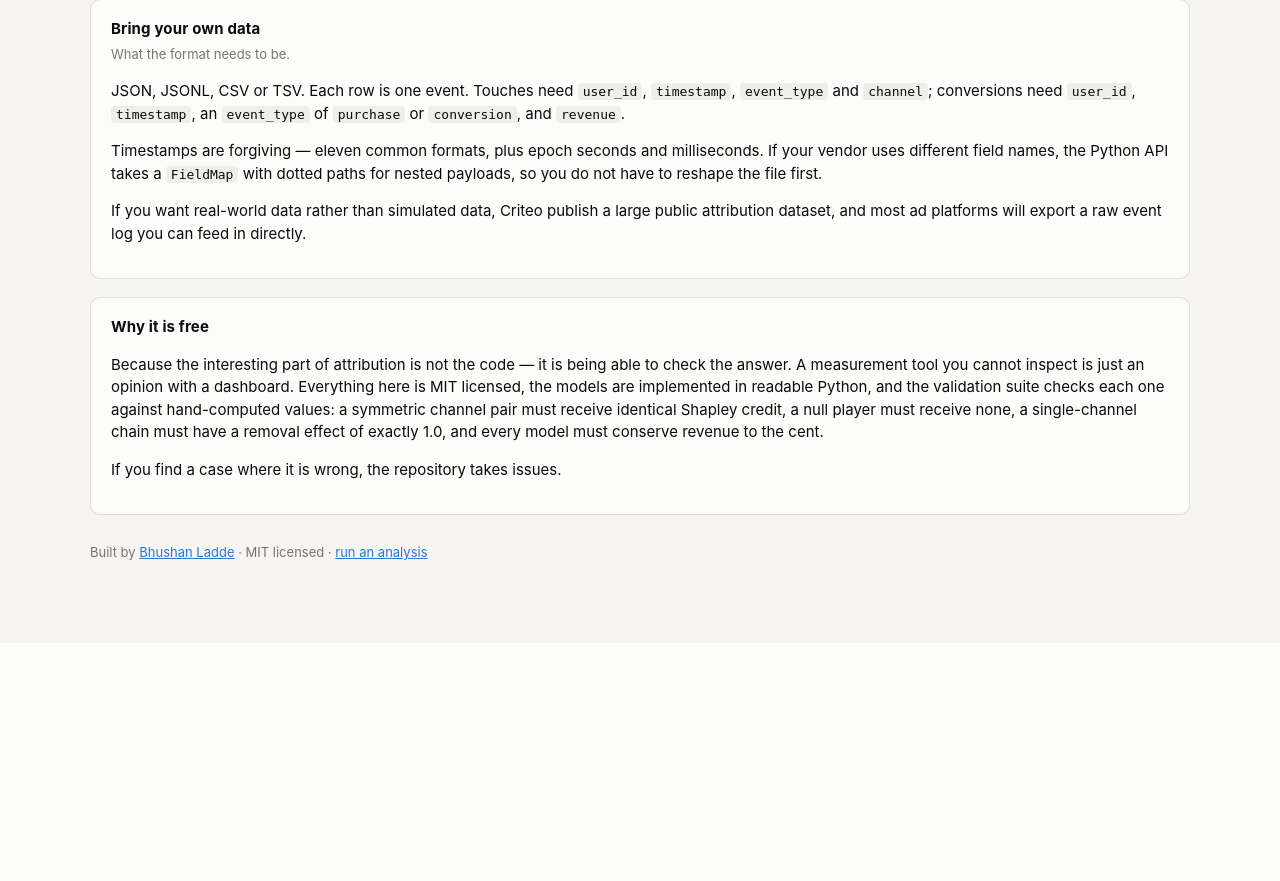
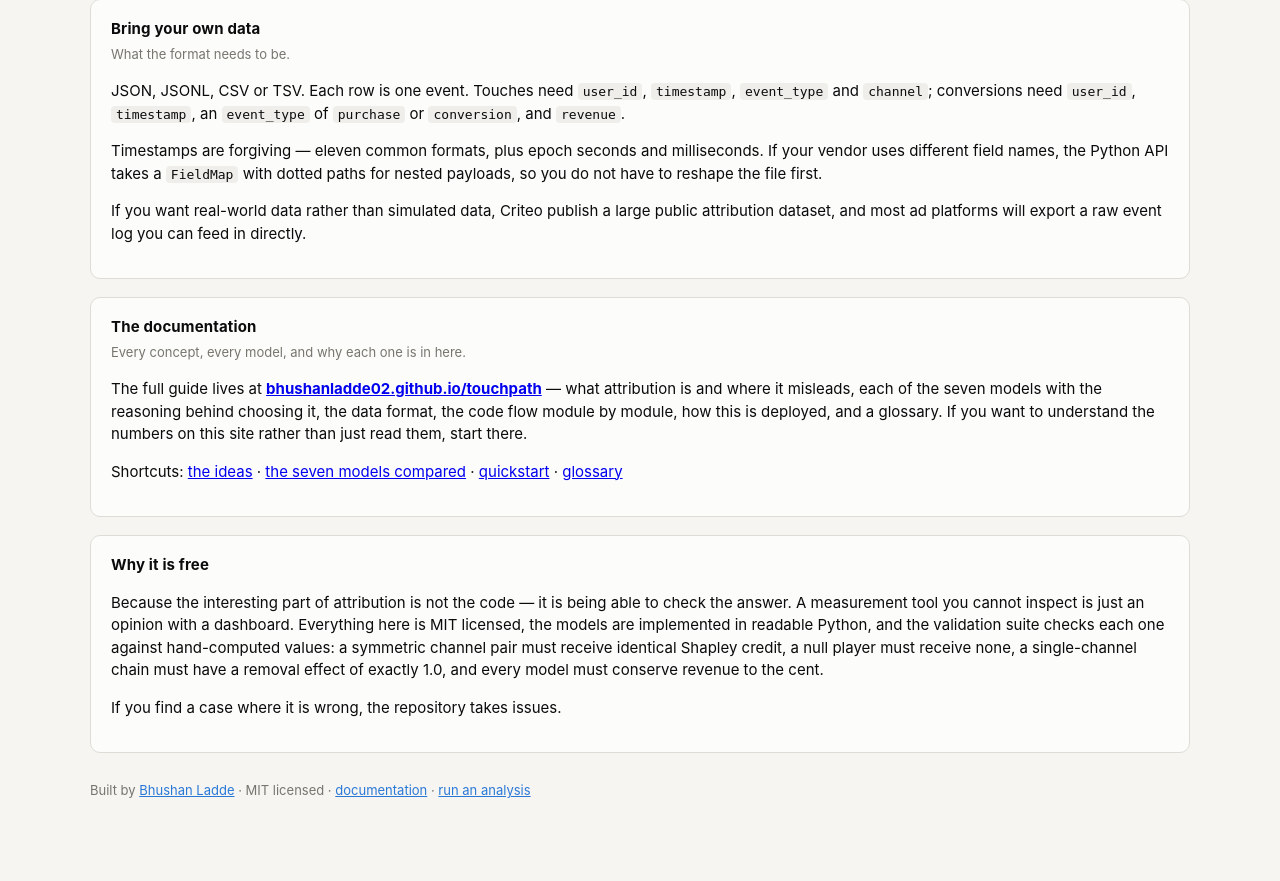
Before and after one commit to bhushanladde02/touchpath, a FastAPI app: page / in a window 1280 px wide. Shown: the part 1293-2174 px from the top of the page. Before the commit the page ends 1853 px from the top, so only its background shows below. Run offline with FastAPI, Linux system fonts and the light colour scheme.

Commit message:
Fix markup that rendered literally, and check the rendered output
- eleven cases of inline markup nested inside bold, which rST forbids and
  docutils emits as literal text with no warning; three :doc: links in the
  index among them
- tests/test_docs.py reads the generated HTML, the only place the defect is
  visible, and the docs workflow runs it before uploading
- link the published documentation from the introduction page and from every
  page footer

```diff
--- a/src/touchpath/web/templates/about.html
+++ b/src/touchpath/web/templates/about.html
@@ -111,6 +111,22 @@
 </div>
 
 <div class="card">
+  <h2>The documentation</h2>
+  <p class="sub">Every concept, every model, and why each one is in here.</p>
+  <p>The full guide lives at
+     <a href="https://bhushanladde02.github.io/touchpath/"><b>bhushanladde02.github.io/touchpath</b></a> — what
+     attribution is and where it misleads, each of the seven models with the
+     reasoning behind choosing it, the data format, the code flow module by
+     module, how this is deployed, and a glossary. If you want to understand
+     the numbers on this site rather than just read them, start there.</p>
+  <p>Shortcuts:
+     <a href="https://bhushanladde02.github.io/touchpath/concepts.html">the ideas</a> ·
+     <a href="https://bhushanladde02.github.io/touchpath/models.html">the seven models compared</a> ·
+     <a href="https://bhushanladde02.github.io/touchpath/quickstart.html">quickstart</a> ·
+     <a href="https://bhushanladde02.github.io/touchpath/glossary.html">glossary</a></p>
+</div>
+
+<div class="card">
   <h2>Why it is free</h2>
   <p>Because the interesting part of attribution is not the code — it is being able
      to check the answer. A measurement tool you cannot inspect is just an opinion
@@ -125,6 +141,7 @@
 
 <footer>
   Built by <a href="https://github.com/bhushanladde02">Bhushan Ladde</a> · MIT licensed ·
+  <a href="https://bhushanladde02.github.io/touchpath/">documentation</a> ·
   <a href="/dashboard">run an analysis</a>
 </footer>
 
--- a/src/touchpath/web/templates/datasets.html
+++ b/src/touchpath/web/templates/datasets.html
@@ -152,7 +152,7 @@
 </div>
 
 <footer>
-  Built by <a href="https://github.com/bhushanladde02">Bhushan Ladde</a> · MIT licensed
+  Built by <a href="https://github.com/bhushanladde02">Bhushan Ladde</a> · MIT licensed · <a href="https://bhushanladde02.github.io/touchpath/">documentation</a>
 </footer>
 
 </div>
--- a/src/touchpath/web/templates/index.html
+++ b/src/touchpath/web/templates/index.html
@@ -350,7 +350,7 @@
 {% endif %}
 
 <footer>
-  Built by <a href="https://github.com/bhushanladde02">Bhushan Ladde</a> · MIT licensed ·
+  Built by <a href="https://github.com/bhushanladde02">Bhushan Ladde</a> · MIT licensed · <a href="https://bhushanladde02.github.io/touchpath/">documentation</a> ·
   models: first, last, linear, position, time-decay, Markov removal effect, Shapley value
 </footer>
 
```
Also changed, not shown: tests/test_docs.py (added, +86 -0 lines), .github/workflows/docs.yml, 3 other files.
